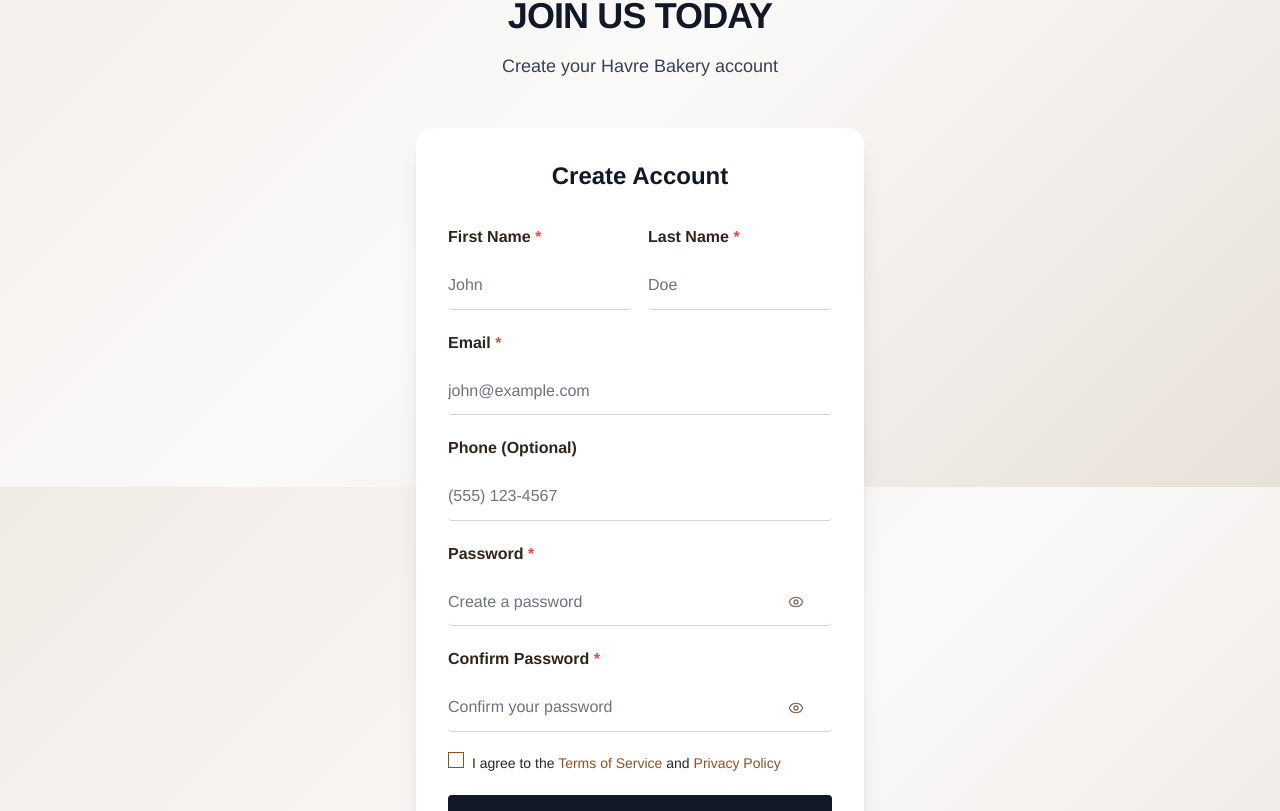
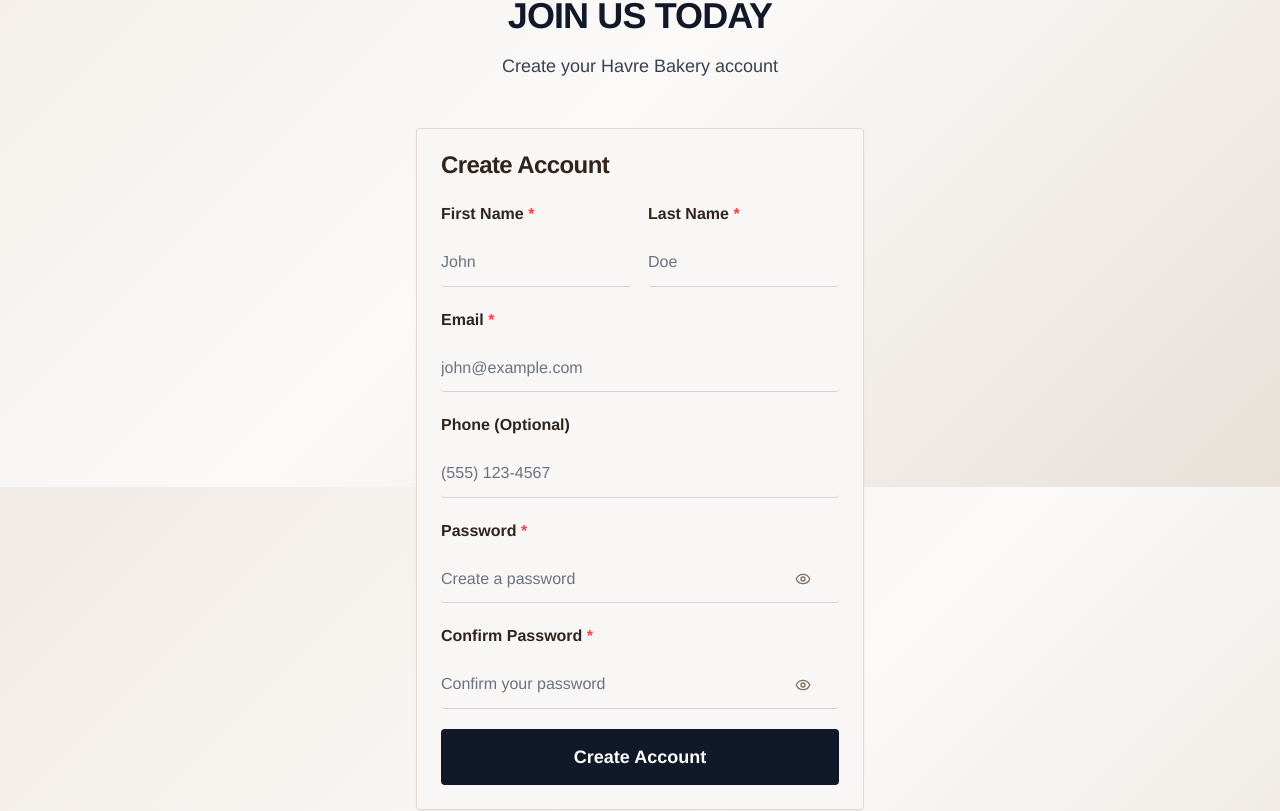
Before and after one commit to VandanRathod/FEHAVRE, a React (Vite) app: page /signup in a window 1280 px wide. Shown: the part 313-1124 px from the top of the page. Built offline with nearby package versions, Linux system fonts and the light colour scheme.

Commit message:
change in the sign in/up form

```diff
--- a/src/pages/Login.tsx
+++ b/src/pages/Login.tsx
@@ -3,6 +3,7 @@
 import { Button } from "@/components/ui/button";
 import { Input } from "@/components/ui/input";
 import { Label } from "@/components/ui/label";
+import { Card, CardHeader, CardTitle, CardContent } from "@/components/ui/card";
 
 import { Alert, AlertDescription } from "@/components/ui/alert";
 import { Header } from "@/components/layout/Header";
@@ -20,7 +21,7 @@
   const [showPassword, setShowPassword] = useState(false);
   const [formData, setFormData] = useState({
     email: "",
-    password: "",
+    password: ""
   });
 
   useEffect(() => {
@@ -66,10 +67,8 @@
           </div>
 
           {/* Enhanced Mobile-First Login Form */}
-          <div className="bg-white rounded-xl xs:rounded-2xl shadow-xl p-6 xs:p-8">
-            <div className="text-center mb-6 xs:mb-8">
-              <h2 className="text-xl xs:text-2xl font-bold text-gray-900">Sign In</h2>
-            </div>
+          <div className="p-0 xs:p-0 shadow-none rounded-none">
+
 
             <form onSubmit={handleSubmit} className="space-y-5 xs:space-y-6">
               {error && (
@@ -79,49 +78,50 @@
                 </Alert>
               )}
 
-              <div className="space-y-2 xs:space-y-3">
-                <Label htmlFor="email" className="text-gray-900 font-semibold text-sm xs:text-base">Email</Label>
+              <Card>
+                <CardHeader>
+                  <CardTitle className="flex items-center gap-2 justify-center">
+                    Sign In
+                  </CardTitle>
+                </CardHeader>
+                <CardContent className="space-y-6">
+                  <div>
+                    <Label htmlFor="email" className="text-gray-900 font-semibold">Email *</Label>
                     <Input
                       id="email"
                       name="email"
                       type="email"
-                  placeholder="Enter your email"
                       value={formData.email}
                       onChange={handleInputChange}
                       required
                       disabled={loading}
-                  className="border-gray-200 rounded-lg py-3 xs:py-4 text-base focus:ring-2 focus:ring-amber-500 focus:border-transparent min-h-touch"
-                  style={{ fontSize: '16px' }}
                     />
                   </div>
-
-              <div className="space-y-2 xs:space-y-3">
-                <Label htmlFor="password" className="text-gray-900 font-semibold text-sm xs:text-base">Password</Label>
+                  <div>
+                    <Label htmlFor="password" className="text-gray-900 font-semibold">Password *</Label>
                     <div className="relative">
                       <Input
                         id="password"
                         name="password"
                         type={showPassword ? "text" : "password"}
-                    placeholder="Enter your password"
                         value={formData.password}
                         onChange={handleInputChange}
                         required
                         disabled={loading}
-                    className="border-gray-200 rounded-lg py-3 xs:py-4 pr-12 xs:pr-14 text-base focus:ring-2 focus:ring-amber-500 focus:border-transparent min-h-touch"
-                    style={{ fontSize: '16px' }}
+                        className="pr-12"
                       />
                       <Button
                         type="button"
                         variant="ghost"
                         size="sm"
-                    className="absolute right-2 xs:right-3 top-1/2 transform -translate-y-1/2 min-w-touch min-h-touch w-10 h-10 xs:w-12 xs:h-12 p-0 hover:bg-gray-100 rounded-lg"
+                        className="absolute right-2 top-1/2 transform -translate-y-1/2 min-w-touch min-h-touch w-10 h-10 p-0 hover:bg-gray-100 rounded-lg"
                         onClick={() => setShowPassword(!showPassword)}
                         disabled={loading}
                       >
                         {showPassword ? (
-                      <EyeOff className="h-4 w-4 xs:h-5 xs:w-5 text-gray-500" />
+                          <EyeOff className="h-4 w-4 text-gray-500" />
                         ) : (
-                      <Eye className="h-4 w-4 xs:h-5 xs:w-5 text-gray-500" />
+                          <Eye className="h-4 w-4 text-gray-500" />
                         )}
                         <span className="sr-only">
                           {showPassword ? 'Hide password' : 'Show password'}
@@ -129,6 +129,8 @@
                       </Button>
                     </div>
                   </div>
+                </CardContent>
+              </Card>
 
               <div className="flex items-center justify-between">
                 <div className="text-sm">
--- a/src/pages/Signup.tsx
+++ b/src/pages/Signup.tsx
@@ -13,6 +13,7 @@
 import { useDispatch, useSelector } from "react-redux";
 import { signup } from "@/lib/authSlice";
 import type { RootState } from "@/lib/store";
+import { Card, CardHeader, CardTitle, CardContent } from "@/components/ui/card";
 
 export default function Signup() {
   const navigate = useNavigate();
@@ -20,7 +21,6 @@
   const { isAuthenticated, loading, error, user } = useSelector((state: RootState) => state.auth);
   const [showPassword, setShowPassword] = useState(false);
   const [showConfirmPassword, setShowConfirmPassword] = useState(false);
-  const [agreedToTerms, setAgreedToTerms] = useState(false);
 
   const [formData, setFormData] = useState({
     firstName: "",
@@ -63,9 +63,6 @@
     }
     if (formData.password !== formData.confirmPassword) {
       return "Passwords do not match";
-    }
-    if (!agreedToTerms) {
-      return "Please agree to the terms and conditions";
     }
     return null;
   };
@@ -119,10 +116,13 @@
           </div>
 
           {/* Enhanced Mobile-First Signup Form */}
-          <div className="bg-white rounded-xl xs:rounded-2xl shadow-xl p-6 xs:p-8">
-            <div className="text-center mb-6 xs:mb-8">
-              <h2 className="text-xl xs:text-2xl font-bold text-gray-900">Create Account</h2>
-            </div>
+          <Card>
+            <CardHeader>
+              <CardTitle className="flex items-center gap-2">
+                Create Account
+              </CardTitle>
+            </CardHeader>
+            <CardContent>
               <form onSubmit={handleSubmit} className="space-y-4 xs:space-y-5">
                 {error && (
                   <Alert variant="destructive" className="rounded-lg">
@@ -314,35 +314,6 @@
                     )}
                 </div>
 
-                <div className="flex items-start space-x-2">
-                  <Checkbox
-                    id="terms"
-                    checked={agreedToTerms}
-                    onCheckedChange={(checked) =>
-                      setAgreedToTerms(checked as boolean)
-                    }
-                    disabled={loading}
-                  />
-                  <div className="text-sm leading-relaxed">
-                    <label htmlFor="terms" className="cursor-pointer">
-                      I agree to the{" "}
-                      <Link
-                        to="/terms"
-                        className="text-primary hover:underline"
-                      >
-                        Terms of Service
-                      </Link>{" "}
-                      and{" "}
-                      <Link
-                        to="/privacy"
-                        className="text-primary hover:underline"
-                      >
-                        Privacy Policy
-                      </Link>
-                    </label>
-                  </div>
-                </div>
-
                 <Button
                   type="submit"
                   className="w-full bg-gray-900 hover:bg-gray-800 text-white py-4 xs:py-5 rounded-lg font-semibold text-base xs:text-lg min-h-touch"
@@ -352,6 +323,8 @@
                   {loading ? "Creating Account..." : "Create Account"}
                 </Button>
               </form>
+            </CardContent>
+          </Card>
 
           <div className="mt-8 text-center text-sm">
             <span className="text-gray-600">
@@ -365,7 +338,6 @@
             </Link>
           </div>
         </div>
-        </div>
       </main>
     </div>
   );
```
Lines whose indentation alone changed are shown as unchanged.
